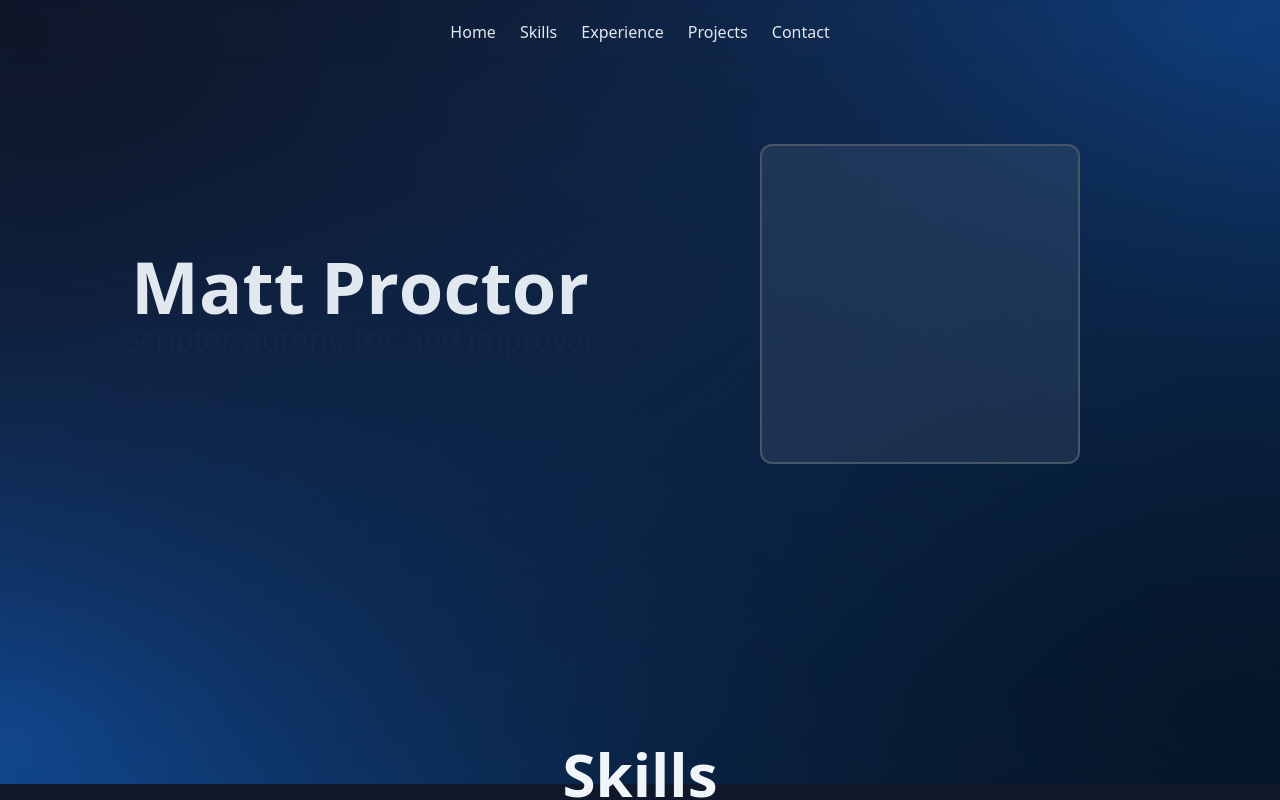
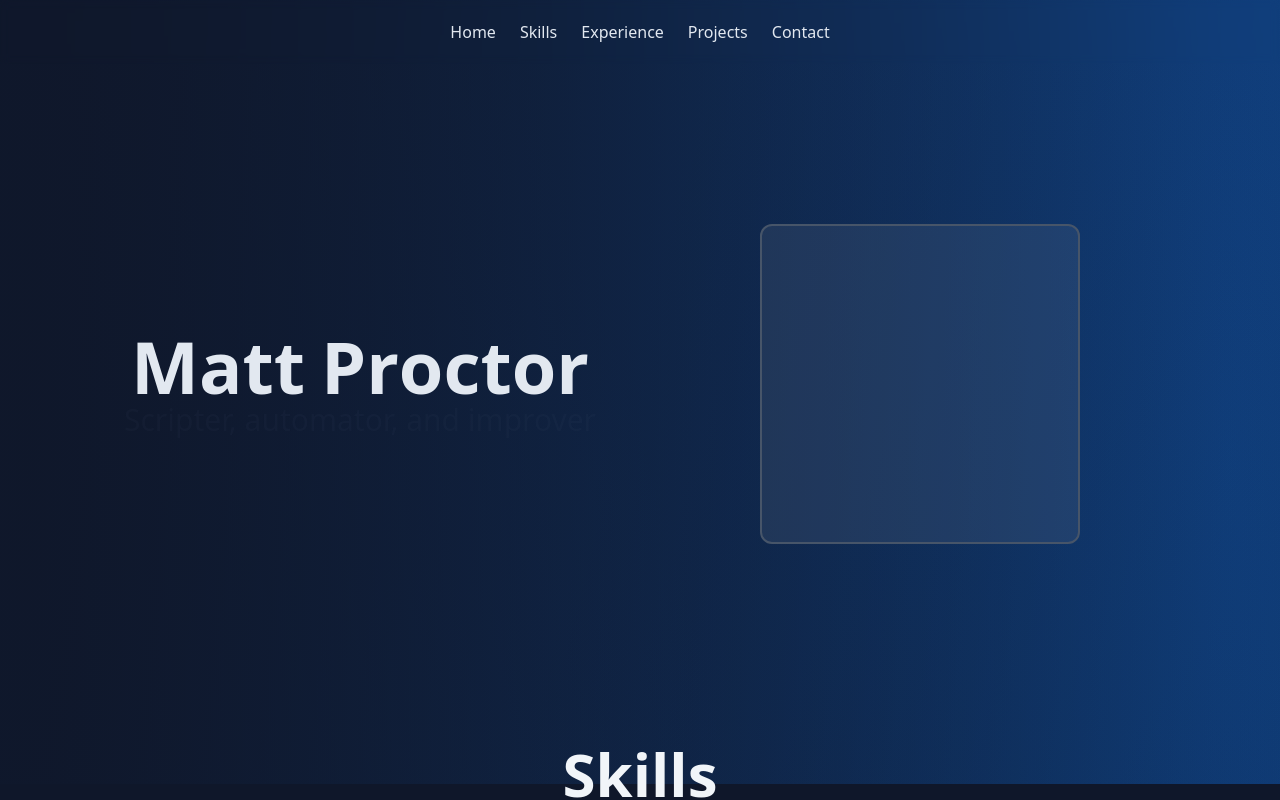
Before and after one commit to proctorinc/Portfolio, a React (Vite) app: page / in a window 1280 px wide. Shown: the top 800 px of the page. Built offline with nearby package versions, Linux system fonts and the light colour scheme; some icons are missing; what prettier-plugin-tailwindcss would draw is missing.

Commit message:
Removed background and fixed padding

```diff
--- a/src/sections/Main/Main.tsx
+++ b/src/sections/Main/Main.tsx
@@ -46,8 +46,8 @@ export const Main = (props: MainSectionProps) => {
 
   return (
     <section id="home" ref={innerRef} className="-mt-20">
-      <div className="fixed -z-10 flex h-screen w-full flex-col items-center justify-center overflow-clip bg-cover px-5 sm:py-28 sm:px-20">
-        <Background />
+      <Background />
+      <div className="fixed -z-10 flex h-screen w-full flex-col items-center justify-center overflow-clip bg-cover px-5 pt-40 sm:px-20">
         <motion.div
           ref={contentRef}
           className="grid h-screen w-full grid-cols-1 pb-40 md:grid-cols-2"
@@ -60,13 +60,6 @@ export const Main = (props: MainSectionProps) => {
             <ProfilePicture />
           </div>
         </motion.div>
-        {/* <WaveTransition
-        waveOneSpeed={waveOneSpeed}
-        waveTwoSpeed={waveTwoSpeed}
-        waveThreeSpeed={waveThreeSpeed}
-        waveFourSpeed={waveFourSpeed}
-        waveFiveSpeed={waveFiveSpeed}
-      /> */}
       </div>
       <div className="h-screen w-full"></div>
     </section>
```
